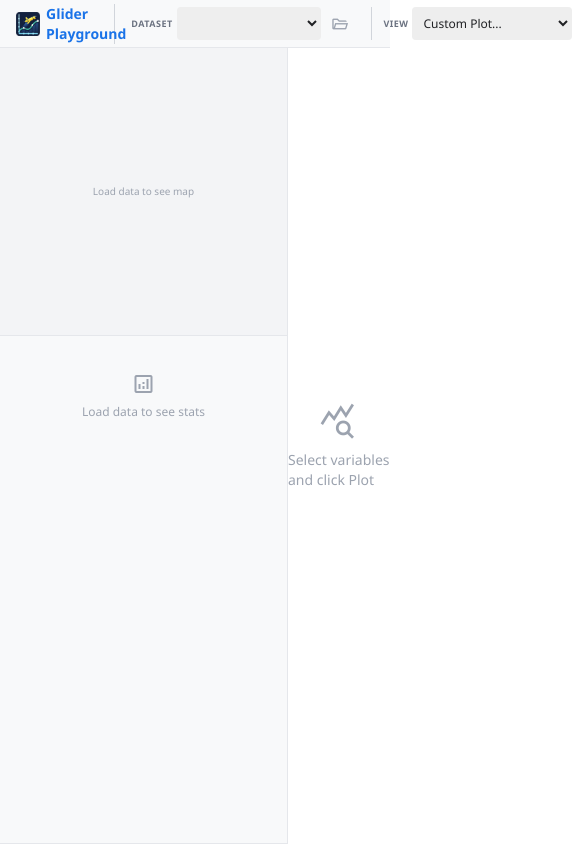
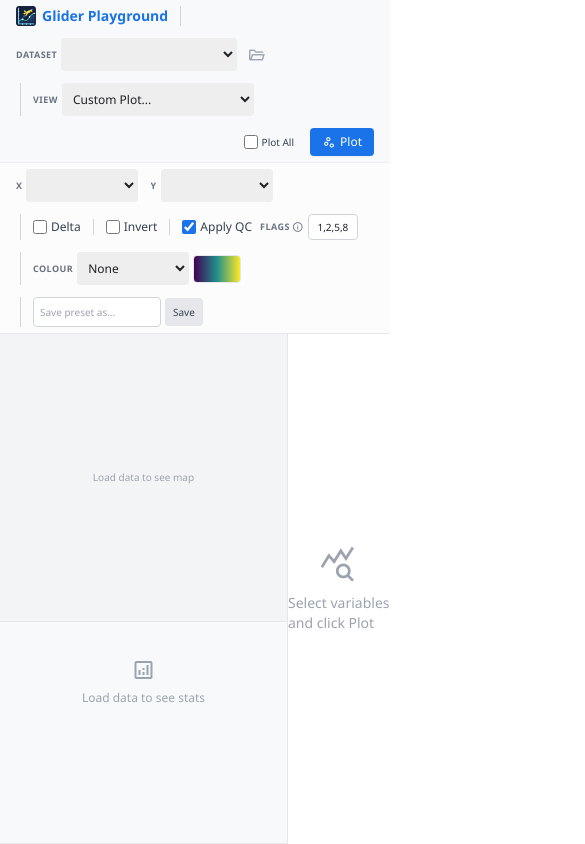
Before and after one commit to Orlando-PB/glider-playground, a plain HTML site: page glider_playground/static/index.html in a window 390 px wide. Shown: the top 844 px of the page, 585 px wide, since content can reach past the window. Drawn offline with nearby package versions, Linux system fonts and the light colour scheme; no server answers.

Commit message:
small screen + updated readme

```diff
--- a/glider_playground/static/index.html
+++ b/glider_playground/static/index.html
@@ -49,14 +49,16 @@
 <body class="overflow-hidden">
     <div id="customTooltip"></div>
 
-    <nav class="flex items-center px-4 py-2 bg-[#f8f9fa] border-b border-gray-200 gap-3 w-full text-xs shrink-0 relative h-[48px]" style="z-index: 60;">
+    <nav class="flex flex-col bg-[#f8f9fa] border-b border-gray-200 w-full text-xs shrink-0 relative" style="z-index: 60;">
+        <div class="flex flex-wrap items-center justify-between px-4 py-1.5 gap-3 w-full border-b border-gray-200/60">
+            <div class="flex items-center gap-3 flex-wrap">
                 <div class="font-bold text-sm text-[#1a73e8] flex items-center gap-1.5 mr-1 pr-3 border-r border-gray-300">
-            <img src="/static/icon.png" alt="Logo" class="w-6 h-6"> Glider Playground
+                    <img src="/static/icon.png" alt="Logo" class="w-5 h-5"> Glider Playground
                 </div>
 
                 <div class="flex items-center gap-1">
                     <label class="text-[9px] font-bold text-gray-500 uppercase tracking-wider">Dataset</label>
-            <select id="dataset" class="p-1.5 border border-transparent bg-[#eee] focus:bg-white focus:border-googleBlue w-36 outline-none transition-all"></select>
+                    <select id="dataset" class="p-1.5 border border-transparent bg-[#eee] focus:bg-white focus:border-googleBlue w-44 outline-none transition-all"></select>
                     <button id="openFolderBtn" class="p-1.5 text-gray-400 hover:text-googleBlue transition-colors flex items-center" title="Open Data Folder">
                         <span class="material-symbols-outlined text-[18px]">folder_open</span>
                     </button>
@@ -65,7 +67,7 @@
                 <div class="flex items-center gap-1 border-l border-gray-300 pl-3 ml-1">
                     <label class="text-[9px] font-bold text-gray-500 uppercase tracking-wider">View</label>
                     <div class="flex items-center gap-1">
-                <select id="plotPreset" class="p-1.5 border border-transparent bg-[#eee] focus:bg-white focus:border-googleBlue w-40 outline-none transition-all font-medium">
+                        <select id="plotPreset" class="p-1.5 border border-transparent bg-[#eee] focus:bg-white focus:border-googleBlue w-48 outline-none transition-all font-medium">
                             <optgroup label="Default Views" id="defaultOptGroup"></optgroup>
                             <optgroup label="Custom Views" id="customOptGroup" style="display: none;"></optgroup>
                             <option value="custom">Custom Plot...</option>
@@ -75,15 +77,27 @@
                         </button>
                     </div>
                 </div>
-
-        <div id="customControls" class="flex items-center gap-3 flex-grow">
-            <div class="flex items-center gap-1 border-l border-gray-300 pl-3 ml-1">
+            </div>
+
+            <div class="flex gap-2 items-center ml-auto">
+                <label class="flex items-center gap-1 cursor-pointer text-gray-700 font-medium text-[10px] mr-2">
+                    <input type="checkbox" id="plotAll" class="w-3.5 h-3.5 accent-googleBlue"> Plot All
+                </label>
+                <button id="plotBtn" class="bg-googleBlue hover:bg-googleBlueHover text-white px-3 py-1.5 font-medium flex items-center gap-1 shadow-sm"><span class="material-symbols-outlined text-[14px]">scatter_plot</span> Plot</button>
+                <button id="downloadBtn" class="bg-gray-100 hover:bg-gray-200 border border-gray-300 text-gray-700 px-3 py-1.5 font-medium flex items-center gap-1 shadow-sm transition-colors hidden" title="Download Plot">
+                    <span class="material-symbols-outlined text-[14px]">download</span>
+                </button>
+            </div>
+        </div>
+
+        <div id="customControls" class="flex flex-wrap items-center px-4 py-1.5 gap-3 w-full bg-[#fcfcfc]">
+            <div class="flex items-center gap-1">
                 <label class="text-[9px] font-bold text-gray-500 uppercase tracking-wider">X</label>
-                <select id="xVar" class="p-1.5 border border-transparent bg-[#eee] focus:bg-white focus:border-googleBlue w-24 outline-none transition-all"></select>
+                <select id="xVar" class="p-1.5 border border-transparent bg-[#eee] focus:bg-white focus:border-googleBlue w-28 outline-none transition-all"></select>
             </div>
             <div class="flex items-center gap-1">
                 <label class="text-[9px] font-bold text-gray-500 uppercase tracking-wider">Y</label>
-                <select id="yVar" class="p-1.5 border border-transparent bg-[#eee] focus:bg-white focus:border-googleBlue w-24 outline-none transition-all"></select>
+                <select id="yVar" class="p-1.5 border border-transparent bg-[#eee] focus:bg-white focus:border-googleBlue w-28 outline-none transition-all"></select>
             </div>
 
             <div class="flex items-center gap-2 border-l border-gray-300 pl-3 ml-1">
@@ -129,7 +143,7 @@
 
             <div class="flex items-center gap-1 border-l border-gray-300 pl-3 ml-1 relative">
                 <label class="text-[9px] font-bold text-gray-500 uppercase tracking-wider">Colour</label>
-                <select id="cVar" class="p-1.5 border border-transparent bg-[#eee] focus:bg-white focus:border-googleBlue w-20 outline-none transition-all">
+                <select id="cVar" class="p-1.5 border border-transparent bg-[#eee] focus:bg-white focus:border-googleBlue w-28 outline-none transition-all">
                     <option value="">None</option>
                 </select>
 
@@ -156,19 +170,9 @@
             </div>
 
             <div class="flex items-center gap-1 border-l border-gray-300 pl-3 ml-1">
-                <input type="text" id="presetNameInput" placeholder="Save preset as..." class="p-1.5 border border-gray-300 bg-white w-28 text-[10px] outline-none focus:border-googleBlue">
+                <input type="text" id="presetNameInput" placeholder="Save preset as..." class="p-1.5 border border-gray-300 bg-white w-32 text-[10px] outline-none focus:border-googleBlue">
                 <button id="savePresetBtn" class="bg-gray-200 hover:bg-gray-300 text-gray-700 px-2 py-1.5 text-[10px] font-medium transition-colors">Save</button>
             </div>
-        </div>
-
-        <div class="ml-auto flex gap-2 items-center">
-            <label class="flex items-center gap-1 cursor-pointer text-gray-700 font-medium text-[10px] mr-2">
-                <input type="checkbox" id="plotAll" class="w-3.5 h-3.5 accent-googleBlue"> Plot All
-            </label>
-            <button id="plotBtn" class="bg-googleBlue hover:bg-googleBlueHover text-white px-3 py-1.5 font-medium flex items-center gap-1 shadow-sm"><span class="material-symbols-outlined text-[14px]">scatter_plot</span> Plot</button>
-            <button id="downloadBtn" class="bg-gray-100 hover:bg-gray-200 border border-gray-300 text-gray-700 px-3 py-1.5 font-medium flex items-center gap-1 shadow-sm transition-colors hidden" title="Download Plot">
-                <span class="material-symbols-outlined text-[14px]">download</span>
-            </button>
         </div>
     </nav>
 
--- a/pyproject.toml
+++ b/pyproject.toml
@@ -4,7 +4,7 @@ build-backend = "setuptools.build_meta"
 
 [project]
 name = "glider-playground"
-version = "0.1.4"
+version = "0.1.6"
 description = "A fast, web-based NetCDF explorer for glider data."
 readme = "README.md"
 license = {text = "MIT"}
```
Also changed, not shown: README.md. Lines whose indentation alone changed are shown as unchanged.
